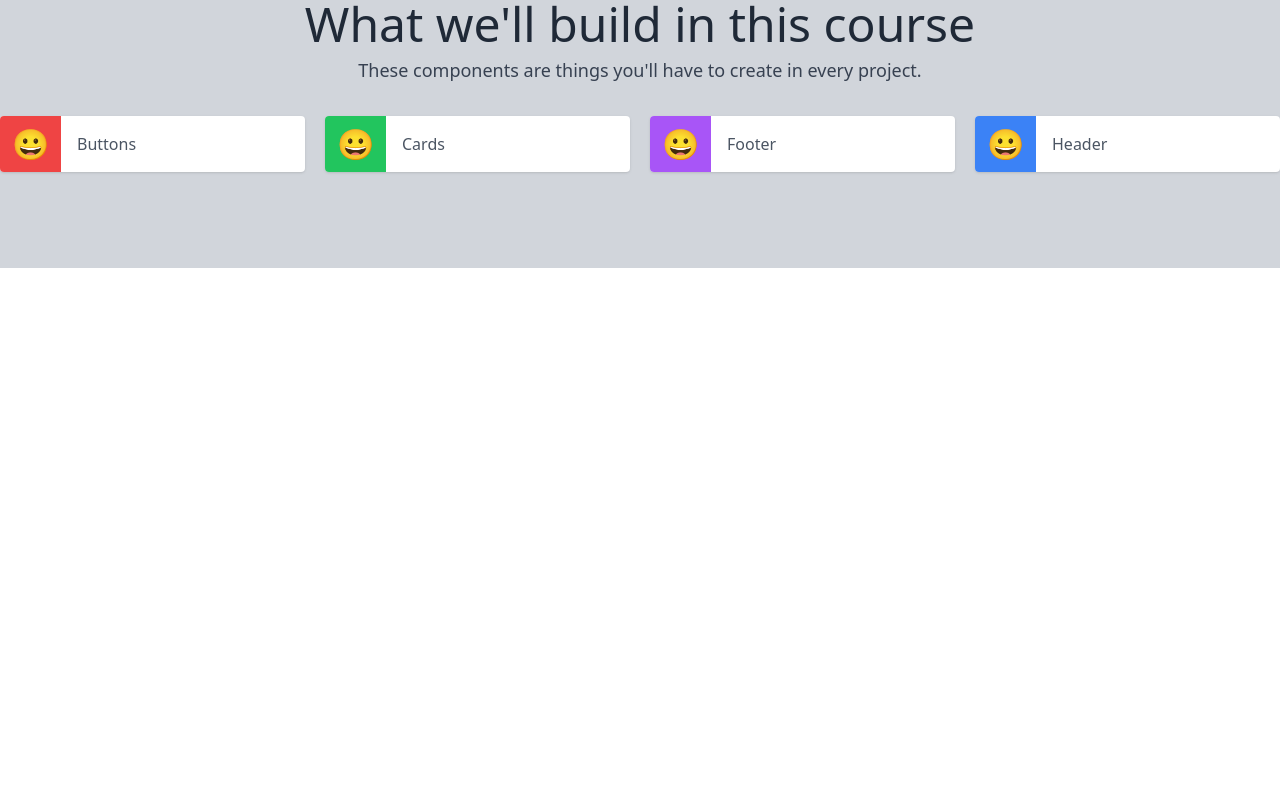
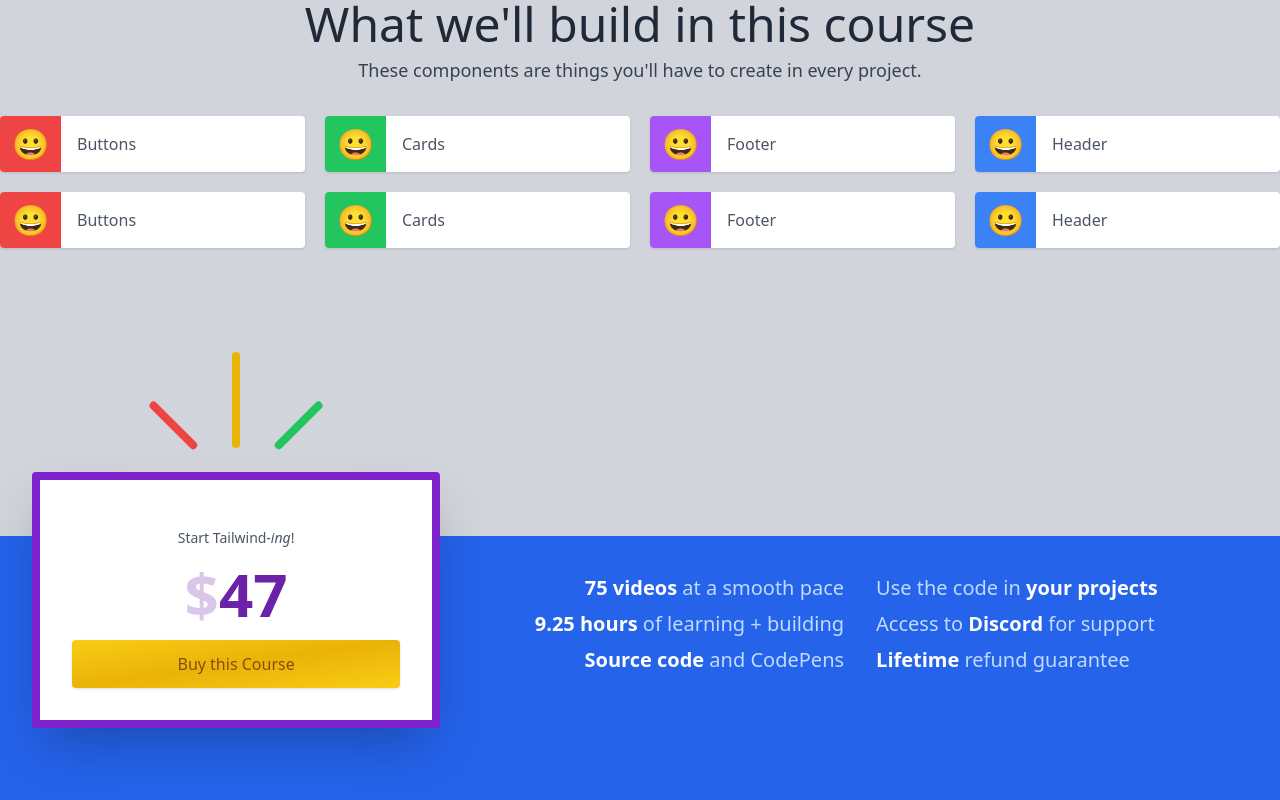
Before and after one commit to hifive33/tailwind_practice, an Angular app: page /coursesite in a window 1280 px wide. Shown: the part 3700-4500 px from the top of the page. Before the commit the page ends 3968 px from the top, so only its background shows below. Built offline with nearby package versions, Linux system fonts and the light colour scheme.

Commit message:
Pricing Section

```diff
--- a/src/app/components/course-site/course-site.component.html
+++ b/src/app/components/course-site/course-site.component.html
@@ -446,6 +446,112 @@
         </div>
         <div class="p-4">Header</div>
       </div>
+      <div class="flex bg-white rounded shadow">
+        <div
+          class="w-1/5 flex items-center justify-center text-3xl bg-red-500 rounded-l"
+        >
+          😀
+        </div>
+        <div class="p-4">Buttons</div>
+      </div>
+      <div class="flex bg-white rounded shadow">
+        <div
+          class="w-1/5 flex items-center justify-center text-3xl bg-green-500 rounded-l"
+        >
+          😀
+        </div>
+        <div class="p-4">Cards</div>
+      </div>
+      <div class="flex bg-white rounded shadow">
+        <div
+          class="w-1/5 flex items-center justify-center text-3xl bg-purple-500 rounded-l"
+        >
+          😀
+        </div>
+        <div class="p-4">Footer</div>
+      </div>
+      <div class="flex bg-white rounded shadow">
+        <div
+          class="w-1/5 flex items-center justify-center text-3xl bg-blue-500 rounded-l"
+        >
+          😀
+        </div>
+        <div class="p-4">Header</div>
+      </div>
     </div>
   </div>
 </div>
+
+<!-------------------------------------------------------------------------------------->
+<!-- pricing --------------------------------------------------------------------------->
+<!-------------------------------------------------------------------------------------->
+<div class="relative bg-blue-600 py-32 text-blue-200">
+  <!-- gray box for top section -->
+  <div class="absolute top-0 inset-x-0 h-48 bg-gray-300"></div>
+
+  <div
+    class="container mx-auto px-6 lg:px-0 flex flex-col lg:flex-row items-center lg:space-x-8 space-y-4 lg:space-y-0"
+  >
+    <!-- left box -->
+    <div
+      class="order-2 lg:order-1 lg:w-1/3 pt-12 text-center lg:text-right space-y-2 text-xl"
+    >
+      <p>
+        <strong class="font-bold text-white">75 videos</strong> at a smooth pace
+      </p>
+      <p>
+        <strong class="font-bold text-white">9.25 hours</strong> of learning +
+        building
+      </p>
+      <p>
+        <strong class="font-bold text-white">Source code</strong> and CodePens
+      </p>
+    </div>
+    <!-- pricing box -->
+    <div
+      class="realtive w-full lg:w-1/3 bg-white p-8 text-gray-800 rounded shadow-2xl border-8 border-purple-700 text-center space-y-4 transform hover:scale-105 transitino duration-500"
+    >
+      <!-- showoff beam thingy -->
+      <div
+        class="order-1 lg:order-2 absolute top-0 inset-x-0 transform -translate-y-full flex items-end justify-center space-x-8"
+      >
+        <div
+          class="w-2 h-16 mb-8 bg-red-500 rounded transform -rotate-45 origin-bottom"
+        ></div>
+        <div class="w-2 h-24 mb-8 bg-yellow-500 rounded"></div>
+        <div
+          class="w-2 h-16 mb-8 bg-green-500 rounded transform rotate-45 origin-bottom"
+        ></div>
+      </div>
+
+      <h4 class="text-gray-600 text-sm">
+        Start Tailwind<span class="italic">-ing</span>!
+      </h4>
+      <div class="text-6xl text-purple-800 font-bold">
+        <span class="opacity-25">$</span>47
+      </div>
+      <a
+        href="javascript:void(0)"
+        class="block p-3 bg-gradient-to-br from-yellow-400 via-yellow-500 to-yellow-400 text-yellow-800 hover:text-yellow-900 rounded shadow hover:shadow-2xl transition duration-300"
+        >Buy this Course</a
+      >
+    </div>
+
+    <!-- right box -->
+    <div
+      class="order-3 lg:w-1/3 pt-12 space-y-2 text-center lg:text-left text-xl"
+    >
+      <p>
+        Use the code in
+        <strong class="font-bold text-white">your projects</strong>
+      </p>
+      <p>
+        Access to <strong class="font-bold text-white">Discord</strong> for
+        support
+      </p>
+      <p>
+        <strong class="font-bold text-white">Lifetime</strong> refund guarantee
+      </p>
+    </div>
+  </div>
+</div>
```
